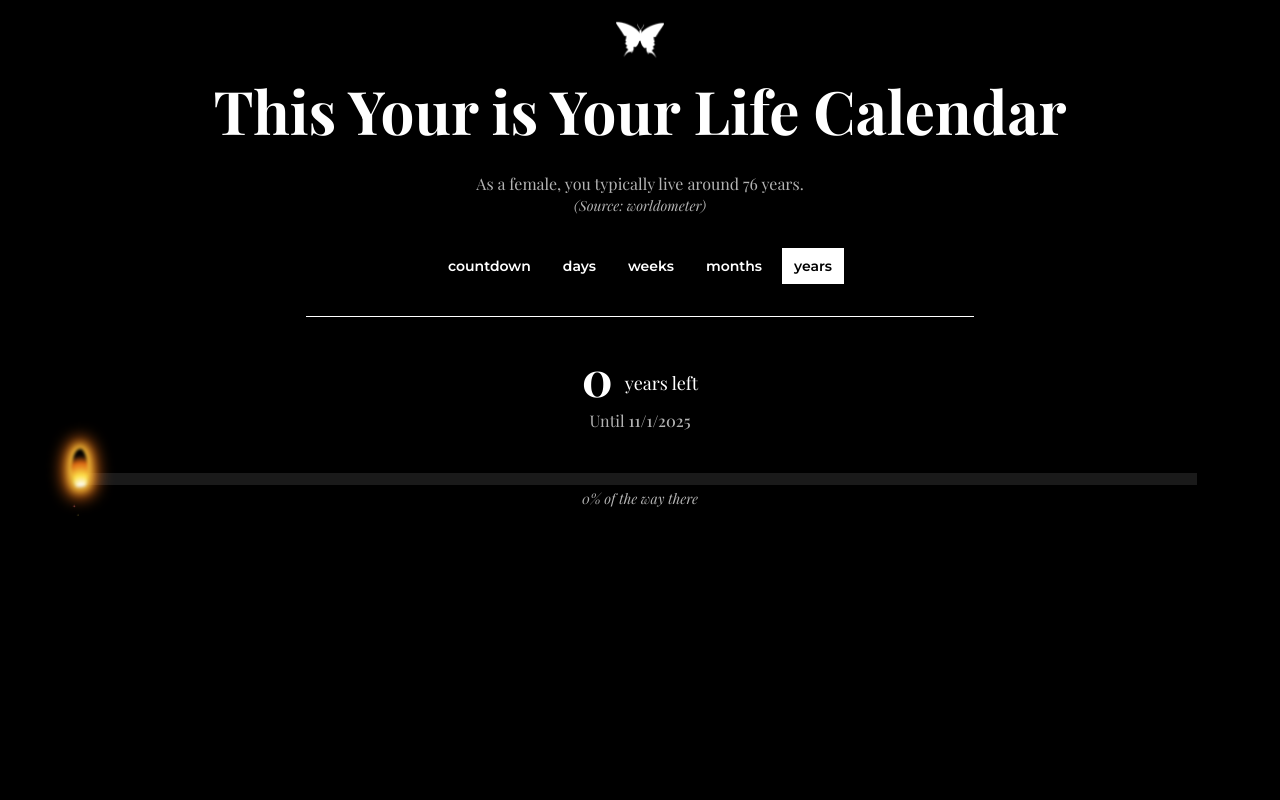
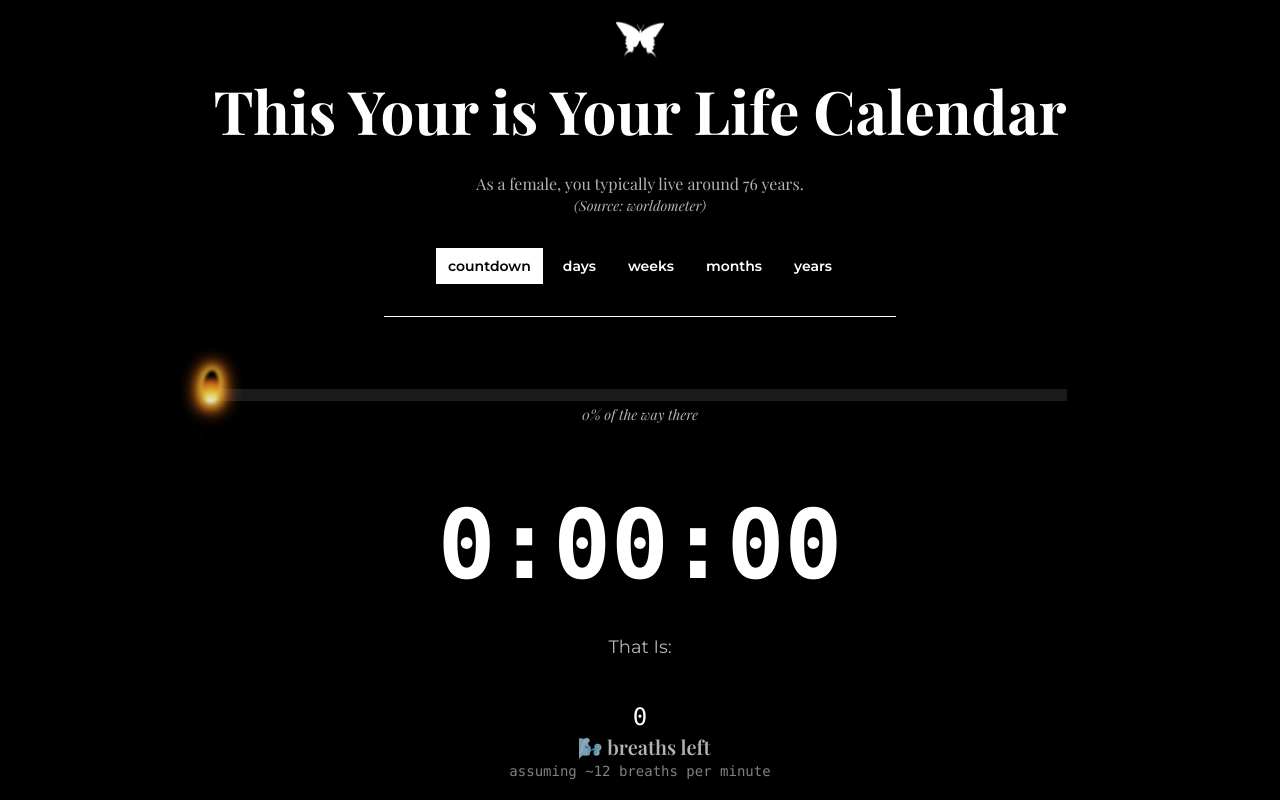
Before and after one commit to exoad/mori, a React (Vite) app: page /mori/rep in a window 1280 px wide. Shown: the top 800 px of the page. Built offline with nearby package versions, Linux system fonts and the light colour scheme; a web font is replaced by a local one.

Commit message:
enhance README and expectations with new metrics; update Rep component for improved display logic

```diff
--- a/src/expectations.ts
+++ b/src/expectations.ts
@@ -20,6 +20,11 @@ export const expectations: {
             comment: "assuming ~29.53 days per lunar cycle",
         },
         {
+            label: "⚽ Will you see the 50th FIFA World Cup?",
+            comment: "Expected in 2050.",
+            check: (d) => d.getFullYear() >= 2050,
+        },
+        {
             label: "😴 hours of sleep left",
             calc: (s) => Math.floor((s / 86400) * 8),
             comment: "assuming 8 hours of sleep per day",
@@ -30,6 +35,16 @@ export const expectations: {
             comment: "assuming ~5 liters per minute",
         },
         {
+            label: "🌌 Will you see the next perihelion of Halley's Comet after 2061?",
+            comment: "Expected again in 2134.",
+            check: (d) => d.getFullYear() > 2134,
+        },
+        {
+            label: "🎶 Will you live to see the 100th Grammy Awards?",
+            comment: "Expected in 2058.",
+            check: (d) => d.getFullYear() >= 2058,
+        },
+        {
             label: "☄️ Will you be here for the return of Halley's Comet?",
             comment: "Expected in July 2061.",
             check: (d) => d.getFullYear() > 2061,
@@ -38,6 +53,11 @@ export const expectations: {
             label: "🔮 Will you live to see the turn of the next century?",
             comment: "On January 1, 2100.",
             check: (d) => d.getFullYear() >= 2100,
+        },
+        {
+            label: "🌐 Will you see the world population hit 10 billion?",
+            comment: "Projected around 2065.",
+            check: (d) => d.getFullYear() >= 2065,
         },
         {
             label: "🥳 weekends left",
@@ -70,6 +90,11 @@ export const expectations: {
             comment: "1 sunrise per day",
         },
         {
+            label: "🚀 Will you see the first human land on Mars?",
+            comment: "NASA and SpaceX target mid-21st century.",
+            check: (d) => d.getFullYear() >= 2050,
+        },
+        {
             label: "💓 heartbeats left",
             calc: (s) => Math.floor((s / 60) * 70),
             comment: "assuming ~70 beats per minute",
@@ -82,7 +107,7 @@ export const expectations: {
         },
         {
             label: "👀 blinks left",
-            calc: (s) => Math.floor((s / 60) * 900),
+            calc: (s) => Math.floor((s / 60) * 15),
             comment: "assuming ~15 blinks per minute",
         },
     ];
--- a/src/pages/Rep.tsx
+++ b/src/pages/Rep.tsx
@@ -13,7 +13,7 @@ export default function Rep() {
     const [gender] = useLocalStorage("gender", "");
     const [view, setView] = useState<
         "weeks" | "months" | "years" | "days" | "countdown"
-    >("years");
+    >("countdown");
     const [loading, setLoading] = useState(false);
     useEffect(() => {
         setLoading(true);
@@ -318,14 +318,29 @@ export function CountdownProgress({
                 {expectations.map((m) => {
                     const value = (m.calc?.(total) ??
                         (m.check?.(deathDate) ? "Yes" : "No"))!!;
+                    const answer = (
+                        <span className="text-2xl">
+                            {value.toLocaleString()}
+                        </span>
+                    );
+                    const label = (
+                        <span className="font-playfair font-semibold ml-2 text-white/70">
+                            {m.label}
+                        </span>
+                    );
                     return (
                         <Column key={m.label}>
-                            <span className="text-2xl">
-                                {value.toLocaleString()}
-                            </span>
-                            <span className="font-playfair font-semibold ml-2 text-white/70">
-                                {m.label}
-                            </span>
+                            {m.calc ? (
+                                <>
+                                    {answer}
+                                    {label}
+                                </>
+                            ) : (
+                                <>
+                                    {label}
+                                    {answer}
+                                </>
+                            )}
                             <div className="text-white/50 text-sm">
                                 {m.comment}
                             </div>
```
Also changed, not shown: 5 other files (tests, documents, lock files or other folders).
